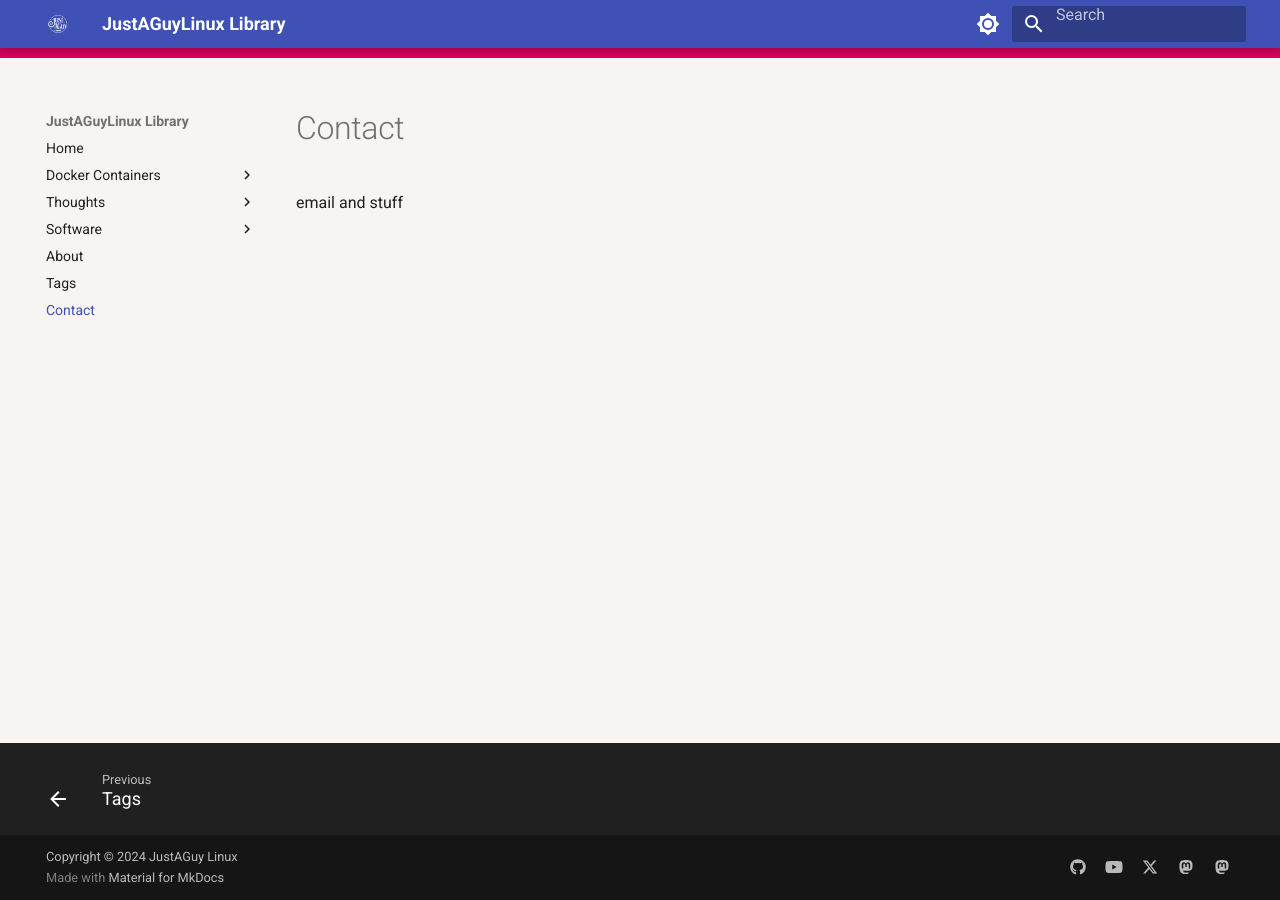
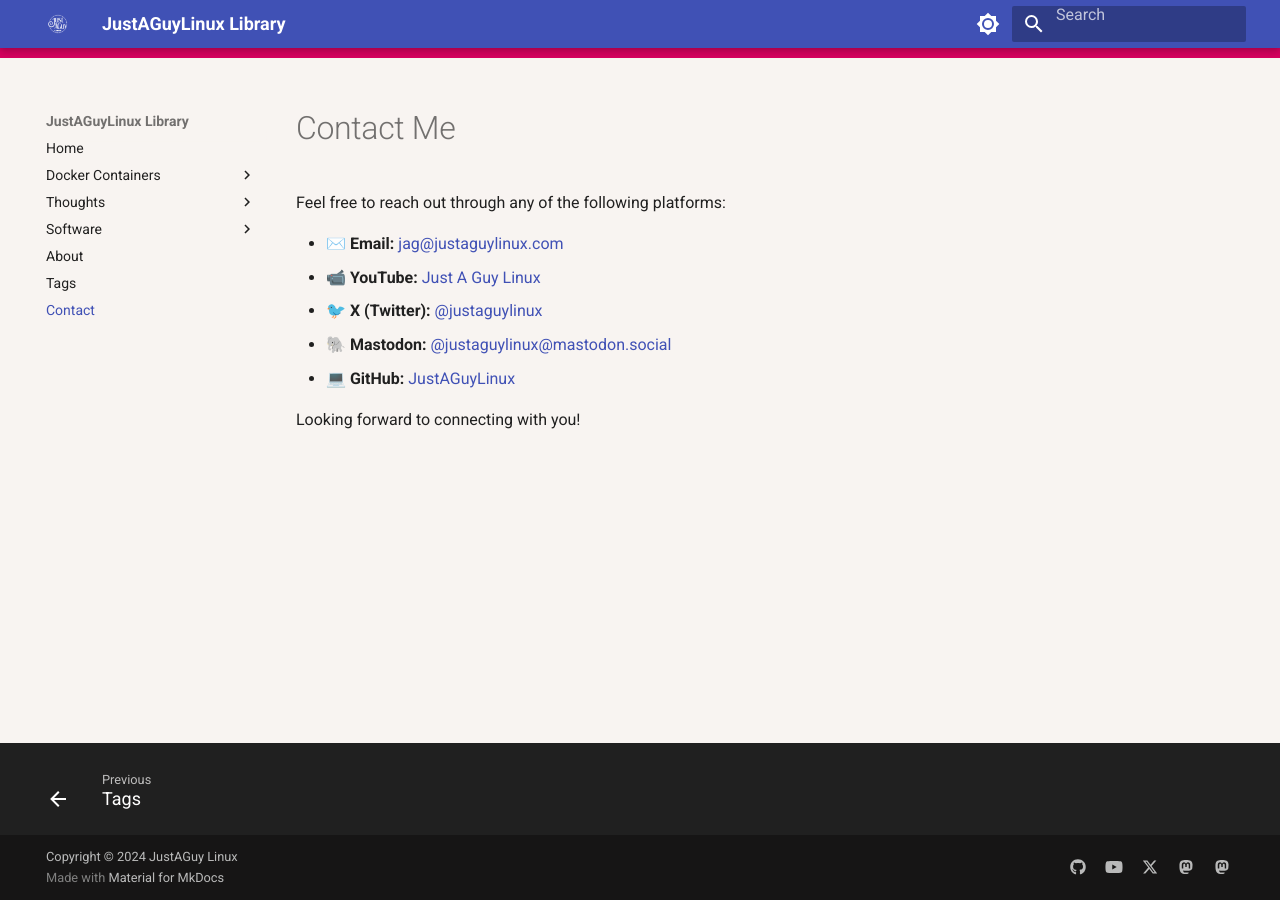
Before and after one commit to drewgrif/jagmkdocs, an MkDocs documentation site: the page built from docs/contact.md, in a window 1280 px wide. Built offline with MkDocs 1.6.1 and Material for MkDocs 9.7.7, drawn with Linux system fonts in a browser that asks for light colours.

Commit message:
Update contact.md

```diff
--- a/docs/contact.md
+++ b/docs/contact.md
@@ -1,3 +1,11 @@
-#  Contact
+# Contact Me
 
-email and stuff
+Feel free to reach out through any of the following platforms:
+
+- ✉️ **Email:** [jag@justaguylinux.com](mailto:jag@justasguylinux.com)
+- 📹 **YouTube:** [Just A Guy Linux](https://www.youtube.com/justaguylinux)
+- 🐦 **X (Twitter):** [@justaguylinux](https://x.com/justaguylinux)
+- 🐘 **Mastodon:** [@justaguylinux@mastodon.social](https://mastodon.social/@justaguylinux)
+- 💻 **GitHub:** [JustAGuyLinux](https://github.com/drewgrif)
+
+Looking forward to connecting with you!
```
